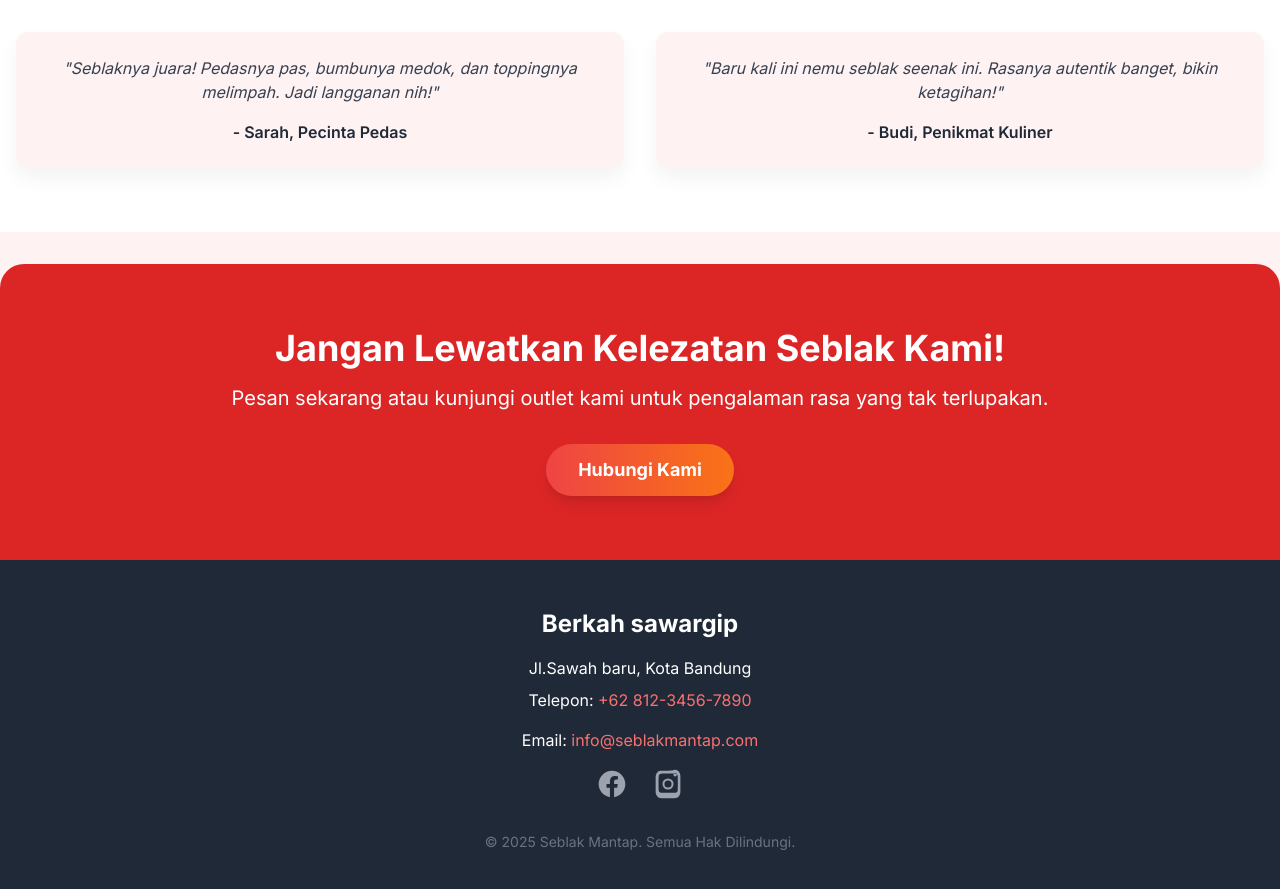
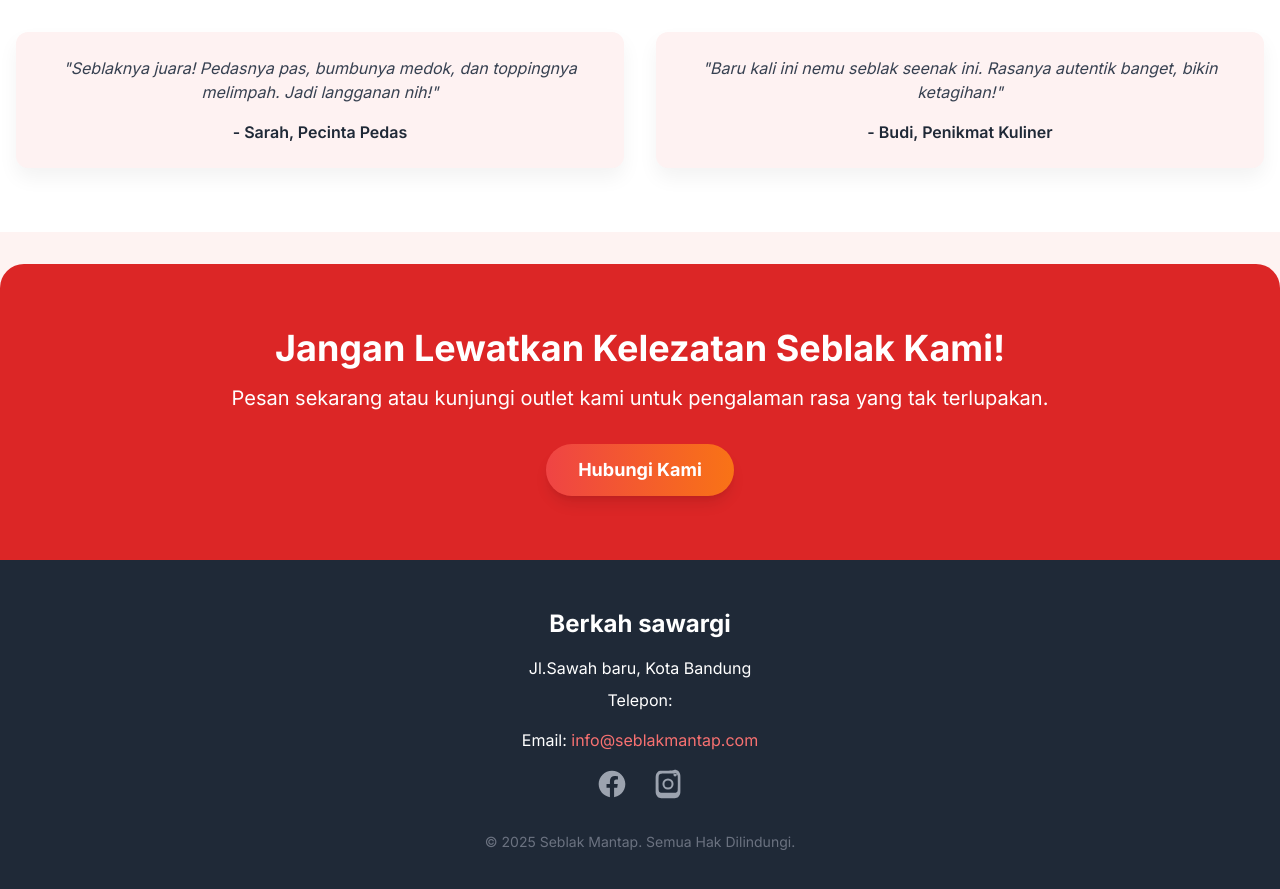
Before and after one commit to x-qmo/x-qmo.github.io, a Jekyll site: the page built from _landing_pages/berkah-sawargi.md, in a window 1280 px wide and 900 px high, scrolled down 1936 px. Shown: the top 889 px of the window. Built offline with Jekyll 4.4.1, drawn with Linux system fonts in a browser that asks for light colours; nearby versions of some CDN libraries.

Commit message:
Update kosong.html

```diff
--- a/_layouts/kosong.html
+++ b/_layouts/kosong.html
@@ -152,9 +152,9 @@
 
     <footer id="contact" class="bg-gray-800 text-white py-12">
         <div class="container mx-auto px-4 text-center">
-            <h3 class="text-2xl font-bold mb-4">Berkah sawargip</h3>
+            <h3 class="text-2xl font-bold mb-4">Berkah sawargi</h3>
             <p class="mb-2">Jl.Sawah baru, Kota Bandung</p>
-            <p class="mb-4">Telepon: <a href="tel:+6281234567890" class="text-red-400 hover:underline">+62 812-3456-7890</a></p>
+            <p class="mb-4">Telepon: <a href="tel:+6281234567890" class="text-red-400 hover:underline"></a></p>
             <p class="mb-4">Email: <a href="mailto:info@seblakmantap.com" class="text-red-400 hover:underline">info@seblakmantap.com</a></p>
             <div class="flex justify-center space-x-6">
                 <a href="#" class="text-gray-400 hover:text-white transition duration-300">
```
